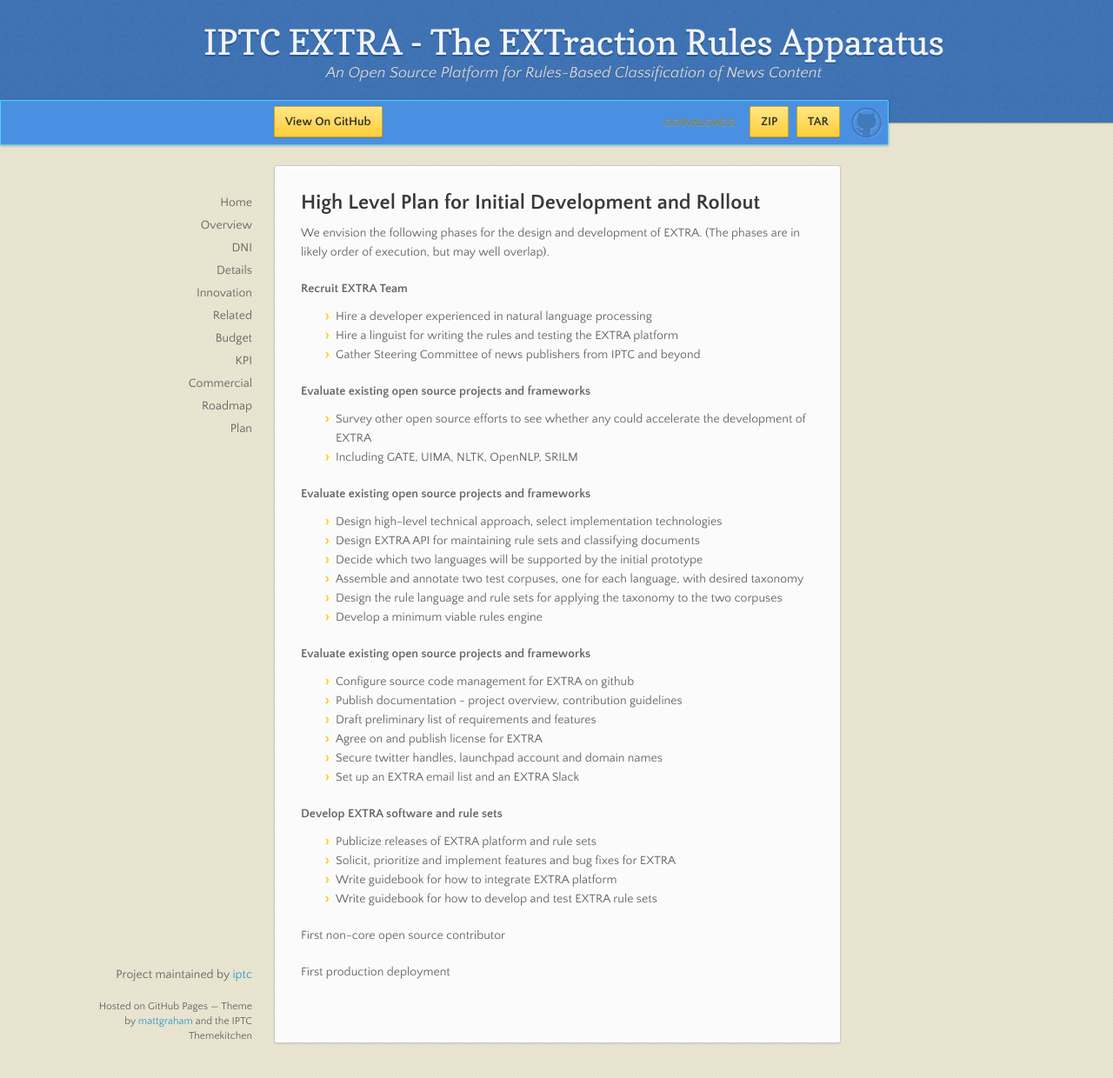
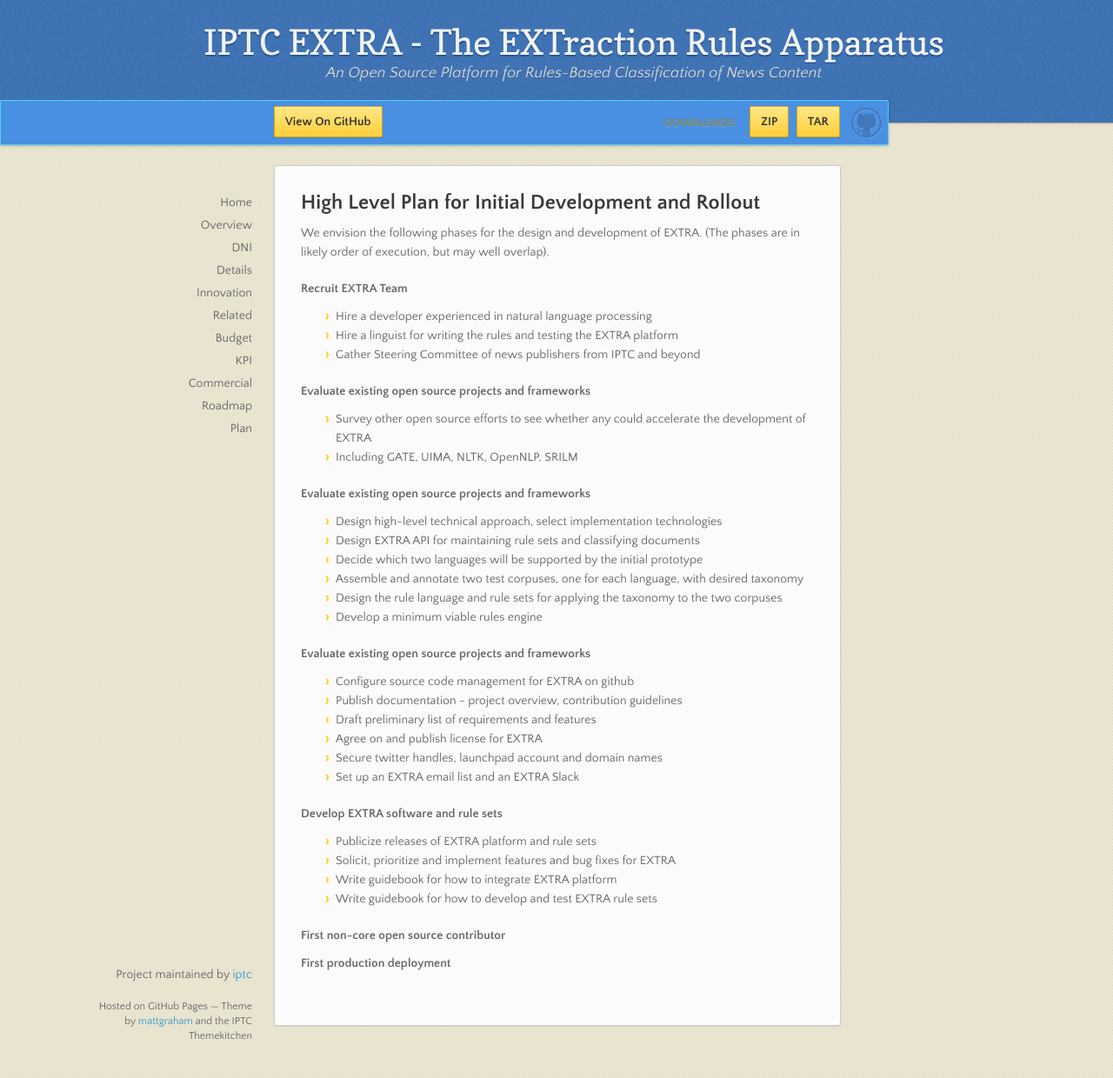
Before and after one commit to iptc/extra, a Jekyll site: the page built from roadmap.md, in a window 1280 px wide and 1240 px high. Shown: the whole window at 87% size. Built offline with Jekyll 4.4.1, drawn with Linux system fonts in a browser that asks for light colours.

```diff
--- a/roadmap.md
+++ b/roadmap.md
@@ -42,6 +42,6 @@ We envision the following phases for the design and development of EXTRA. (The p
 * Write guidebook for how to integrate EXTRA platform
 * Write guidebook for how to develop and test EXTRA rule sets
 
-First non-core open source contributor
+#### First non-core open source contributor
 
-First production deployment
+#### First production deployment
```
